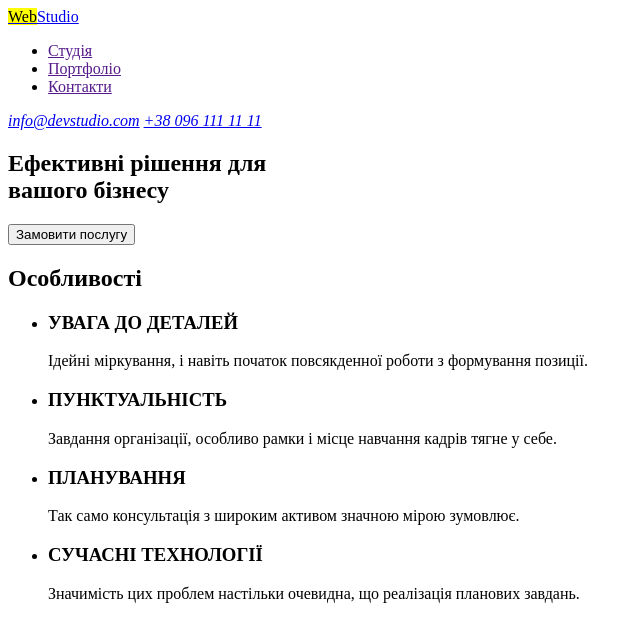
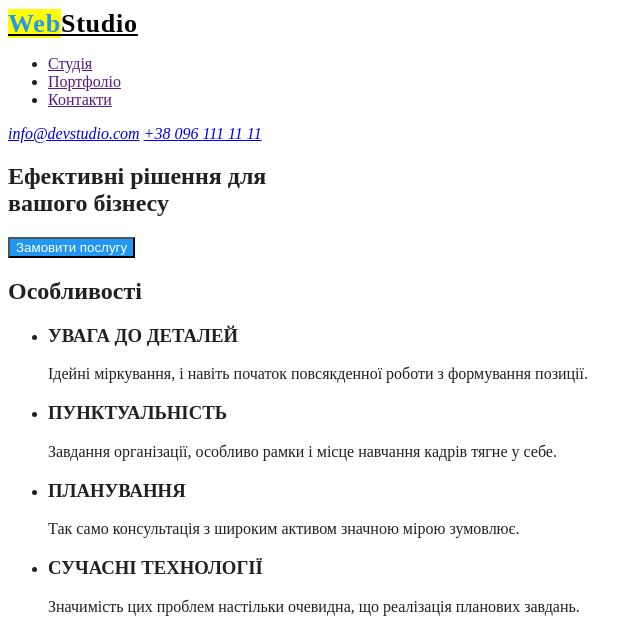
Before and after one commit to KonstantinOkhorzin/web-studio, a plain HTML site: page index.html in a window 1280 px wide. Shown: the top 620 px of the page, without its empty margins (0-642 px from the left). Drawn offline with Linux system fonts and the light colour scheme.

Commit message:
css variables

```diff
--- /dev/null
+++ b/css/style.css
@@ -0,0 +1,30 @@
+:root {
+  --main-text-color: #212121;
+  --secondary-text-color: #757575;
+  --accent-color: #2196F3;
+  --white-color: #FFFFFF;
+  --black-color: #000000;
+}
+
+
+.page {
+    color: var(--main-text-color);
+}
+
+.logo {
+  color: var(--black-color);
+  font-family: 'Raleway';
+  font-weight: 700;
+  font-size: 26px;
+  line-height: 31px;
+  letter-spacing: 0.03em;
+}
+
+.logo mark {
+  color: var(--accent-color);
+}
+
+.btn {
+  color: var(--white-color);
+  background-color: var(--accent-color);
+}
--- a/index.html
+++ b/index.html
@@ -1,17 +1,18 @@
 <!DOCTYPE html>
-<html lang="en">
+<html lang="ua">
 
 <head>
     <meta charset="UTF-8">
     <meta http-equiv="X-UA-Compatible" content="IE=edge">
     <meta name="viewport" content="width=device-width, initial-scale=1.0">
     <title>WebStudio</title>
+    <link rel="stylesheet" href="./css/style.css">
 </head>
 
-<body>
+<body class="page">
 
     <header>
-        <a href="./index.html"><mark>Web</mark>Studio</a>
+        <a class="logo header__logo" href="./index.html"><mark>Web</mark>Studio</a>
         <nav>
             <ul>
                 <li>
@@ -34,7 +35,7 @@
     <main>
         <section>
             <h1>Ефективні рішення для<br /> вашого бізнесу</h1>
-            <button>Замовити послугу</button>
+            <button class="btn">Замовити послугу</button>
         </section>
 
         <section>
```
